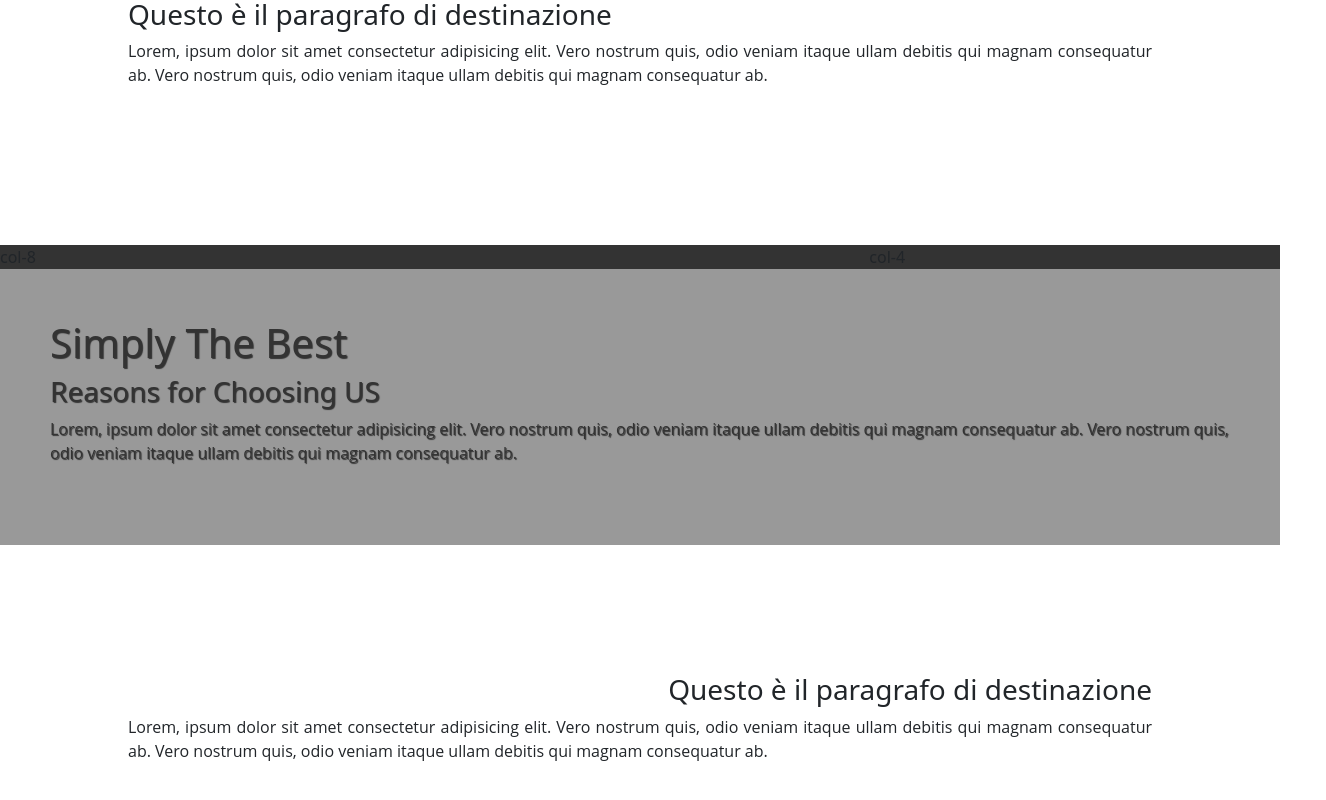
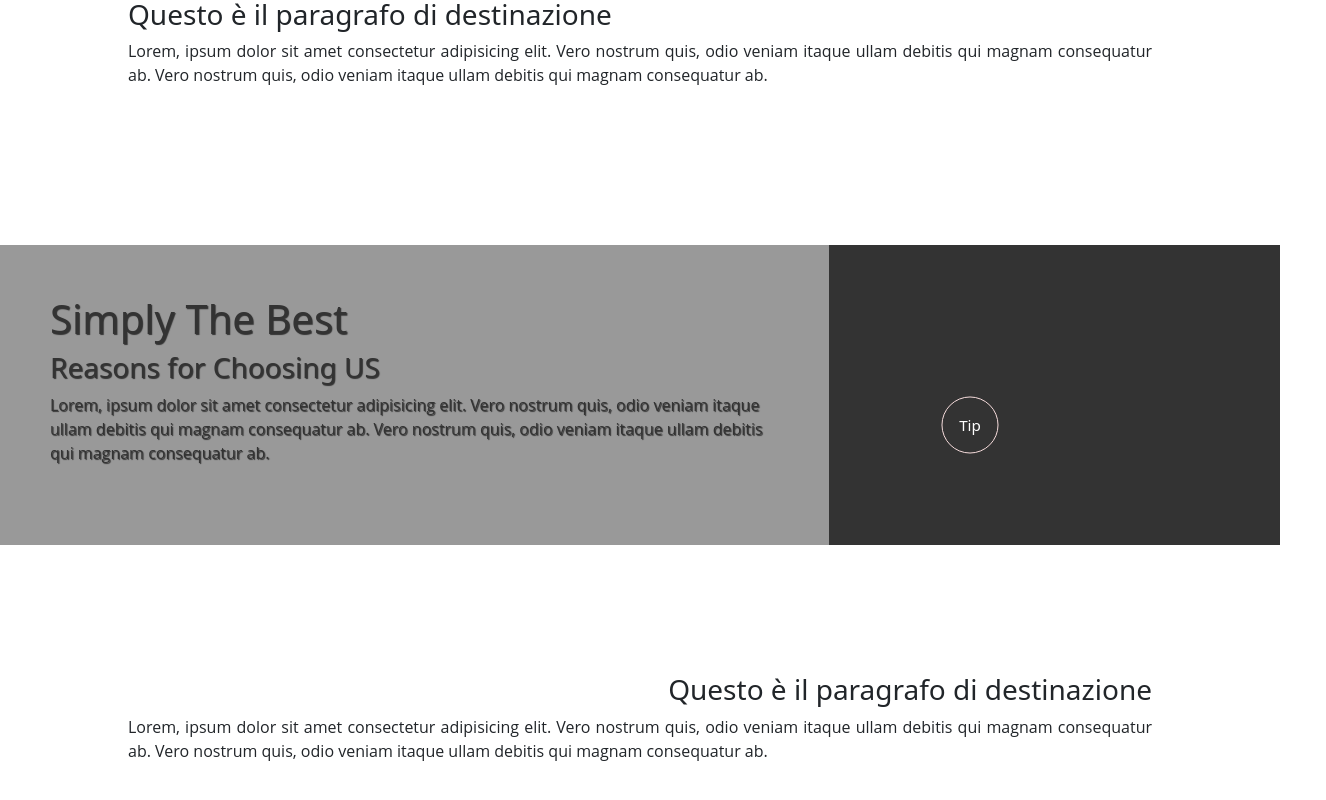
Before and after one commit to DanielaFabrizio/TraditionMeetsTech, a React (Vite) app in the folder traditionMeetsTechVite/: page / in a window 1280 px wide. Shown: the part 582-1382 px from the top of the page, 1326 px wide, since content can reach past the window. Built offline with nearby package versions, Linux system fonts and the light colour scheme.

Commit message:
devo ancora aggiustare il pulsante

```diff
--- a/traditionMeetsTechVite/src/homepage/Home.css
+++ b/traditionMeetsTechVite/src/homepage/Home.css
@@ -130,6 +130,10 @@
     opacity: 0.5;
 	background-color: var(--colore-bianco);
   }
+  .row{
+	max-width: 100%;
+	max-height: 100%;
+	}
   .footer {
 	background-color: var(--colore-nero);
 	height: 200px;
@@ -137,3 +141,113 @@
 	border-radius: 85% 85% 0 0/ 30%;
 	overflow: hidden; /* Nasconde eventuali contenuti che superano il bordo curvo */
   }
+
+  /*pulsante per andare allo studio*/
+  .item-hints {
+	--purple: #720c8f;
+	cursor: pointer;
+	display: flex;
+	justify-content: flex-start;
+	padding-right: 170px;
+  }
+  .item-hints .hint {
+	margin: 150px auto;
+	position: relative;
+	display: flex;
+	justify-content: center;
+	align-items: center;
+  }
+  .item-hints .hint-dot {
+	z-index: 3;
+	border: 1px solid #ffe4e4;
+	border-radius: 50%;
+	width: 60px;
+	height: 60px;
+	-webkit-transform: translate(-0%, -0%) scale(0.95);
+	transform: translate(-0%, -0%) scale(0.95);
+	margin: auto;
+	display: flex;
+	align-items: center;
+	justify-content: center;
+	color: white;
+  }
+  .item-hints .hint-radius {
+	background-color: rgba(255, 255, 255, 0.1);
+	border-radius: 50%;
+	position: absolute;
+	top: 50%;
+	left: 50%;
+	margin: -125px 0 0 -125px;
+	opacity: 0;
+	visibility: hidden;
+	-webkit-transform: scale(0);
+	transform: scale(0);
+  }
+  .item-hints .hint[data-position="1"] .hint-content {
+	top: 85px;
+	left: 50%;
+	margin-left: 56px;
+  }
+  .item-hints .hint-content {
+	width: 300px;
+	position: absolute;
+	z-index: 5;
+	padding: 35px 0;
+	opacity: 0;
+	transition: opacity 0.7s ease, visibility 0.7s ease;
+	color: #fff;
+	visibility: hidden;
+	pointer-events: none;
+  }
+  .item-hints .hint:hover .hint-content {
+	position: absolute;
+	z-index: 5;
+	padding: 35px 0;
+	opacity: 1;
+	-webkit-transition: opacity 0.7s ease, visibility 0.7s ease;
+	transition: opacity 0.7s ease, visibility 0.7s ease;
+	color: #fff;
+	visibility: visible;
+	pointer-events: none;
+  }
+  .item-hints .hint-content::before {
+	width: 0px;
+	bottom: 29px;
+	left: 0;
+	content: "";
+	background-color: #fff;
+	height: 1px;
+	position: absolute;
+	transition: width 0.4s;
+  }
+  .item-hints .hint:hover .hint-content::before {
+	width: 180px;
+	transition: width 0.4s;
+  }
+  .item-hints .hint-content::after {
+	-webkit-transform-origin: 0 50%;
+	transform-origin: 0 50%;
+	-webkit-transform: rotate(-225deg);
+	transform: rotate(-225deg);
+	bottom: 29px;
+	left: 0;
+	width: 80px;
+	content: "";
+	background-color: #fff;
+	height: 1px;
+	position: absolute;
+	opacity: 1;
+	-webkit-transition: opacity 0.5s ease;
+	transition: opacity 0.5s ease;
+	-webkit-transition-delay: 0s;
+	transition-delay: 0s;
+  }
+  .item-hints .hint:hover .hint-content::after {
+	opacity: 1;
+	visibility: visible;
+  }
+  .item-hints .hint[data-position="4"] .hint-content {
+	bottom: 85px;
+	left: 50%;
+	margin-left: 56px;
+  }
--- a/traditionMeetsTechVite/src/homepage/Home.jsx
+++ b/traditionMeetsTechVite/src/homepage/Home.jsx
@@ -27,15 +27,27 @@ function Home(){
 
         <div className="divisore">
             <div class="row">
-             <div class="col-8">col-8</div>
-              <div class="col-4">col-4</div>
+             <div class="col-8">
+                <div className='overlay-divisore'>
+                  <h1>Simply The Best</h1>
+                  <h3>Reasons for Choosing US</h3>
+                  <p>Lorem, ipsum dolor sit amet consectetur adipisicing elit. Vero nostrum quis, odio veniam itaque ullam debitis qui magnam consequatur ab. Vero nostrum quis, odio veniam itaque ullam debitis qui magnam consequatur ab.</p>
+                  <br />
+                  </div>
+                </div>
+              <div class="col-4">
+              <div class="item-hints">
+                    <div class="hint" data-position="4">
+                      <span class="hint-radius"></span>
+                      <span class="hint-dot">Tip</span>
+                      <div class="hint-content do--split-children">
+                        <p>Use Navbar to navigate the website quickly and easily.</p>
+                      </div>
+                    </div>
+                  </div>
+              </div>
             </div>
-          <div className='overlay-divisore'>
-          <h1>Simply The Best</h1>
-          <h3>Reasons for Choosing US</h3>
-          <p>Lorem, ipsum dolor sit amet consectetur adipisicing elit. Vero nostrum quis, odio veniam itaque ullam debitis qui magnam consequatur ab. Vero nostrum quis, odio veniam itaque ullam debitis qui magnam consequatur ab.</p>
-          <br />
-          </div>
+
         </div>
 
         <div id="paragrafo2" className='paragrafo'>
```
